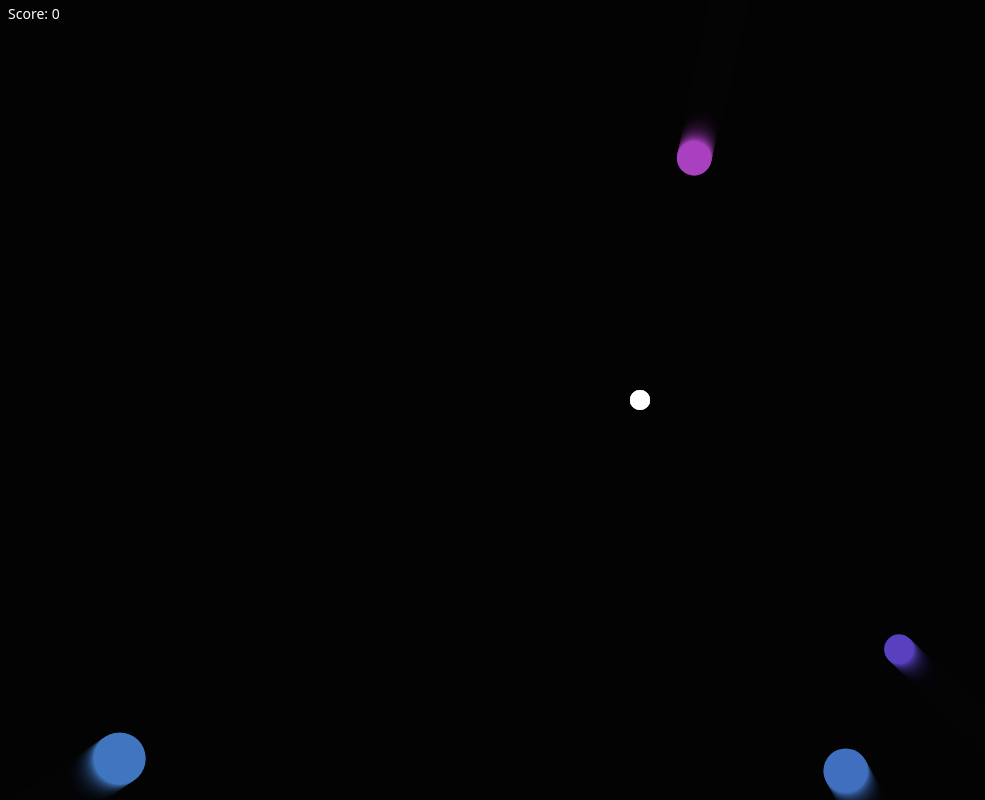
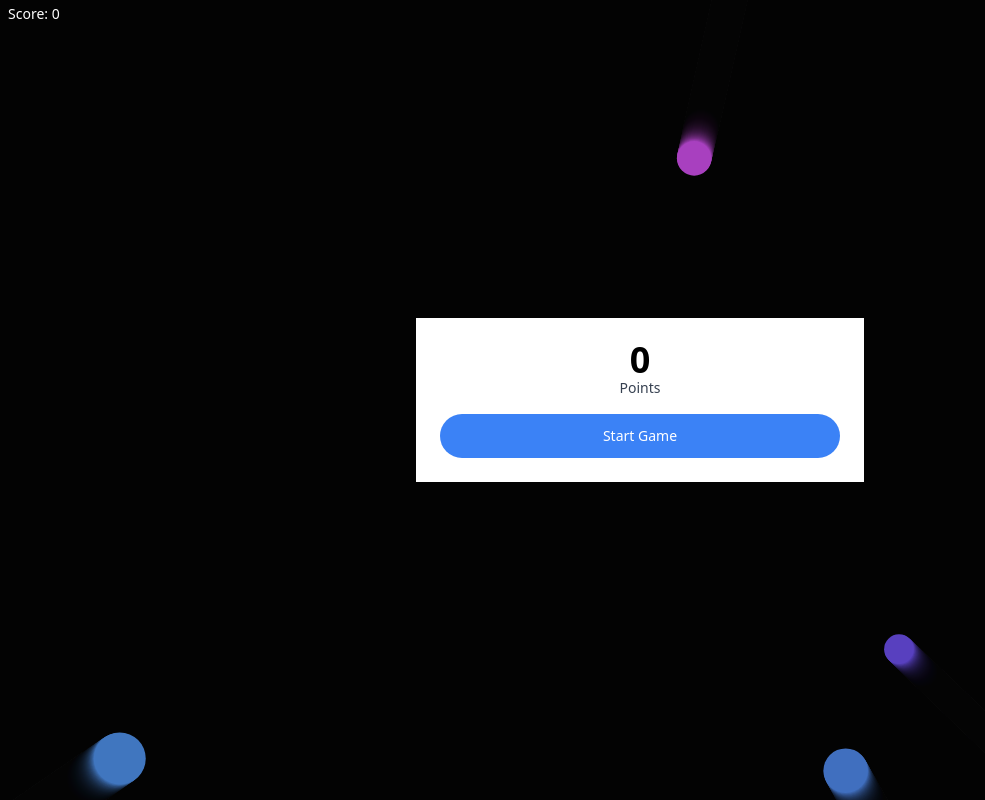
Before and after one commit to anusontarangkul/JavaScript-circle-shoot-game, a plain HTML site: page index.html in a window 1280 px wide. Shown: the whole page, without its empty margins (0-985 px from the left). Drawn offline with nearby package versions, Linux system fonts and the light colour scheme.

Commit message:
add start game mod

```diff
--- a/index.html
+++ b/index.html
@@ -12,6 +12,15 @@
 <body>
     <div class="fixed text-white text-sm ml-2 mt-1 select-none"><span>Score: </span><span id="scoreEl">0</span>
     </div>
+    <div class="fixed inset-0 flex items-center justify-center">
+        <div class="bg-white max-w-md w-full p-6 text-center">
+            <h1 class="text-4xl font-bold leading-none">0</h1>
+            <p class="text-sm text-gray-700 mb-4">Points</p>
+            <div>
+                <button class="bg-blue-500 text-white w-full py-3 rounded-full text-sm">Start Game</button>
+            </div>
+        </div>
+    </div>
     <canvas></canvas>
     <script src="https://cdnjs.cloudflare.com/ajax/libs/gsap/3.5.1/gsap.min.js"></script>
     <script src="./canvas.js"></script>
```
